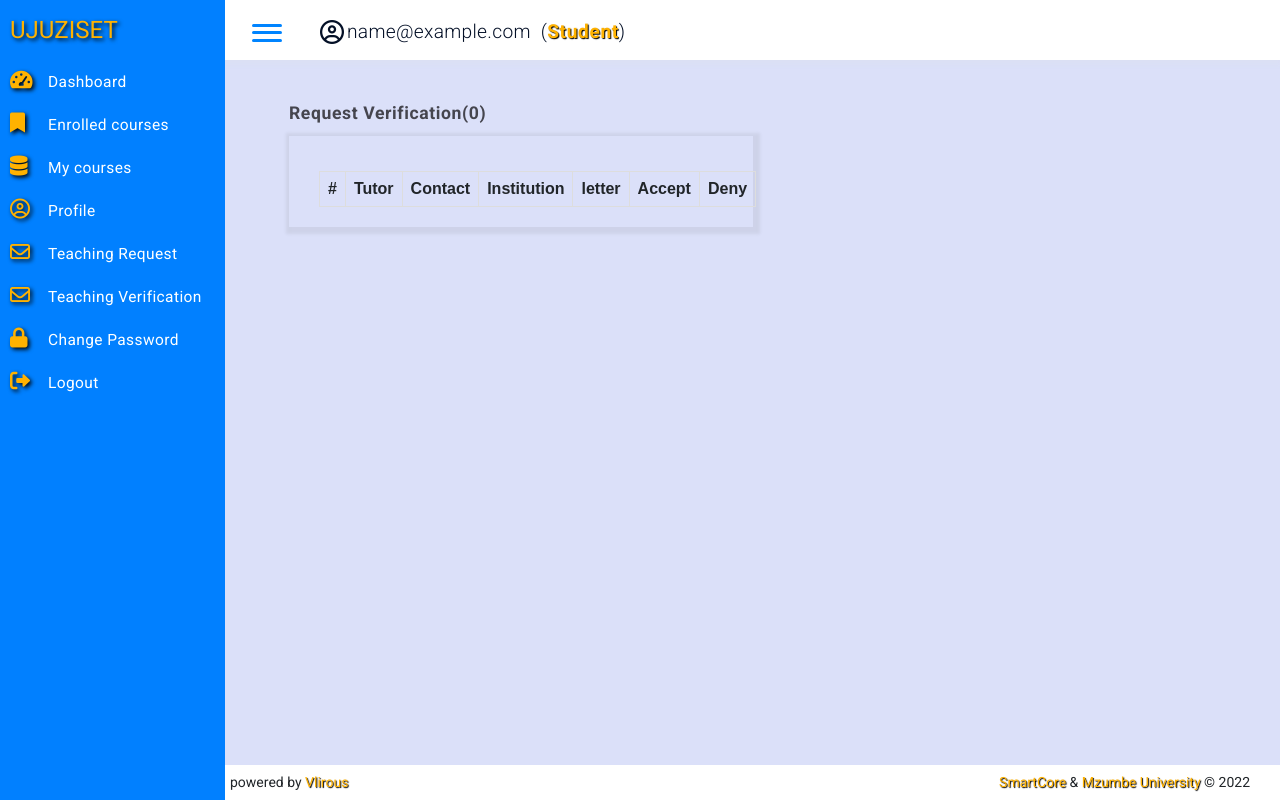
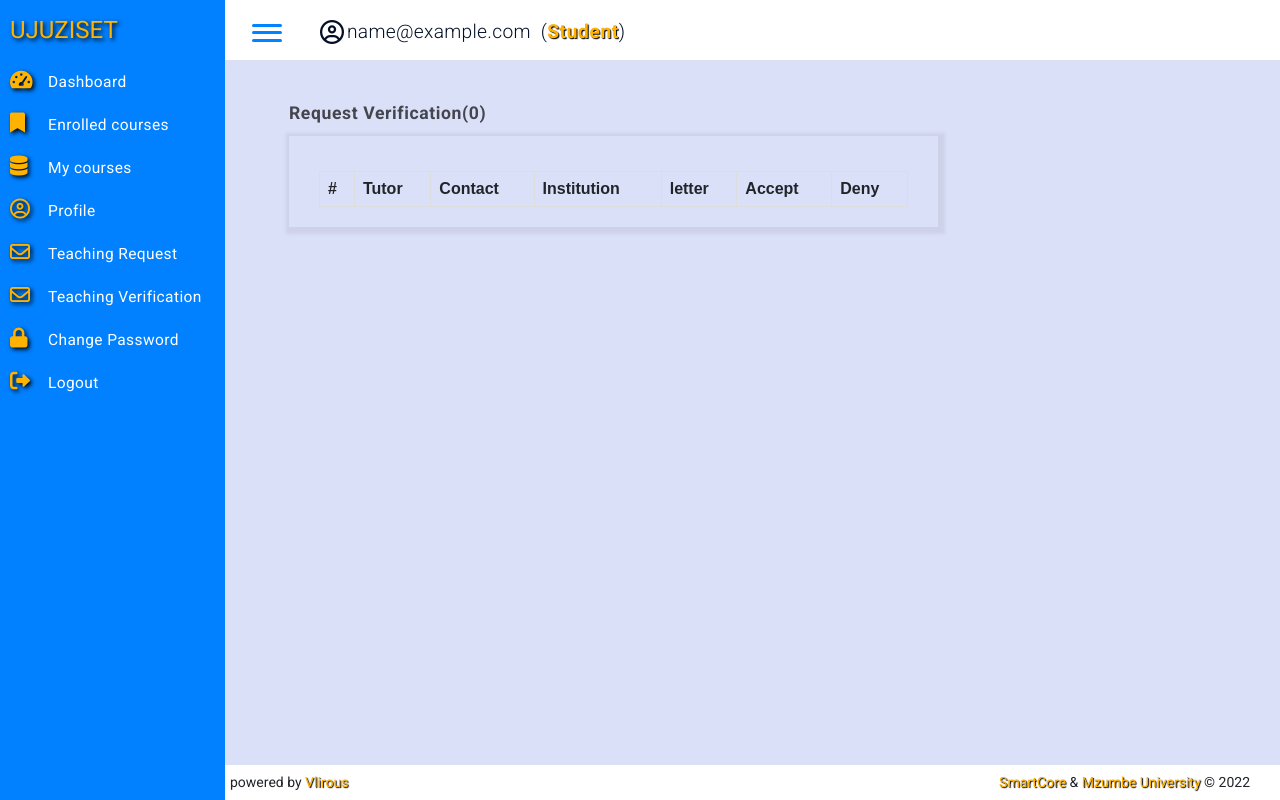
Before and after one commit to luggiestar/mzumbe-online-plateform, a Django app: page /teaching-verification/ in a window 1280 px wide. Run offline with Django 3.2, Linux system fonts and the light colour scheme; the visitor is signed in with stand-in values (Sample User, id 1); data that the repository does not hold is empty; some libraries are stand-ins or nearby versions.

Commit message:
hgsfhg65234f65556h6a3dfscvcd

```diff
--- a/templates/UJUZI/tutor/request_verification.html
+++ b/templates/UJUZI/tutor/request_verification.html
@@ -12,7 +12,7 @@
    </div>
 
 <!--course registration modal-->
-    <div class="u-info-form form-full">
+    <div class="u-info-form form-full table-box">
          <div  class="u-form">
           <table>
               <tr>
```
